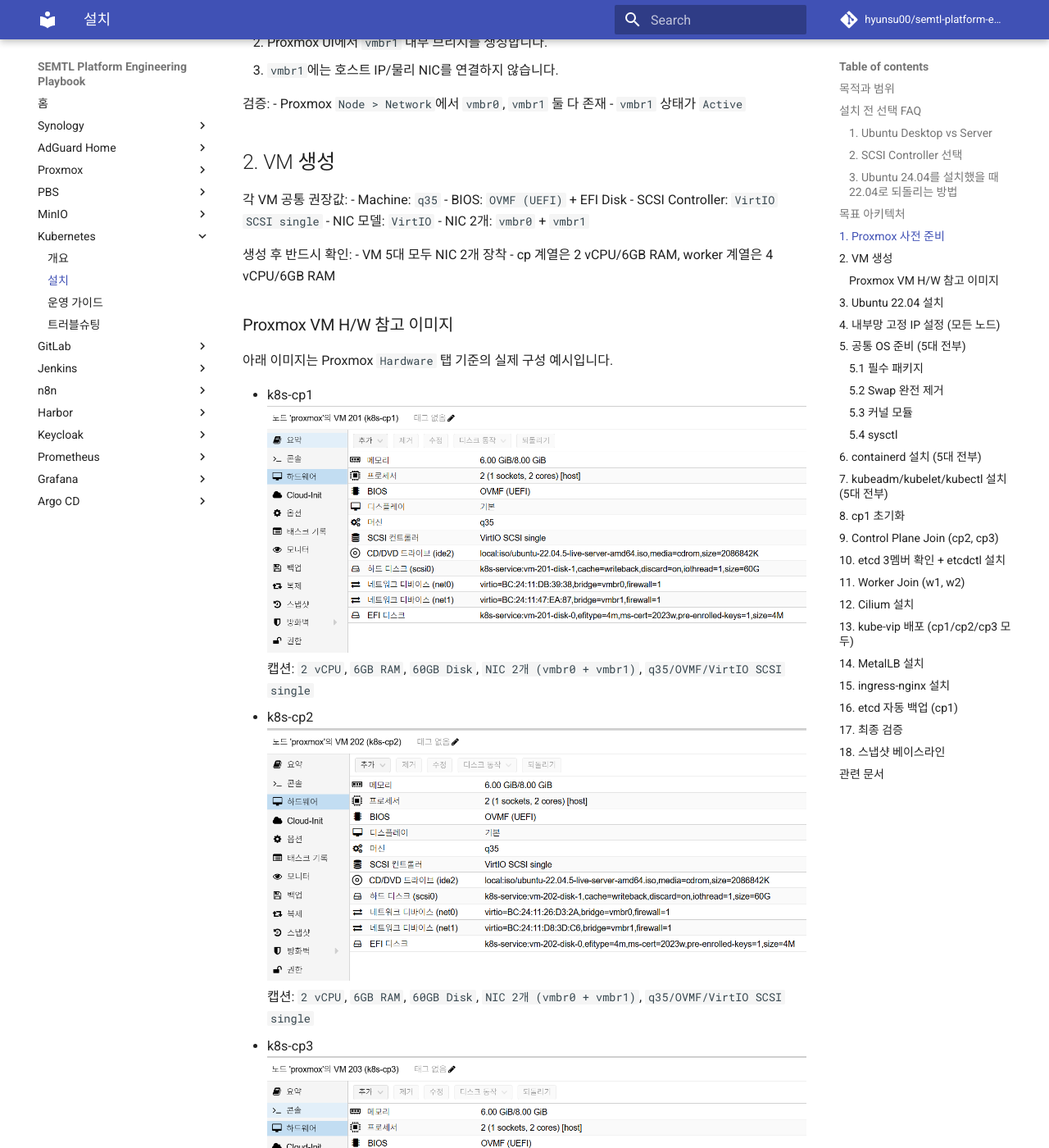
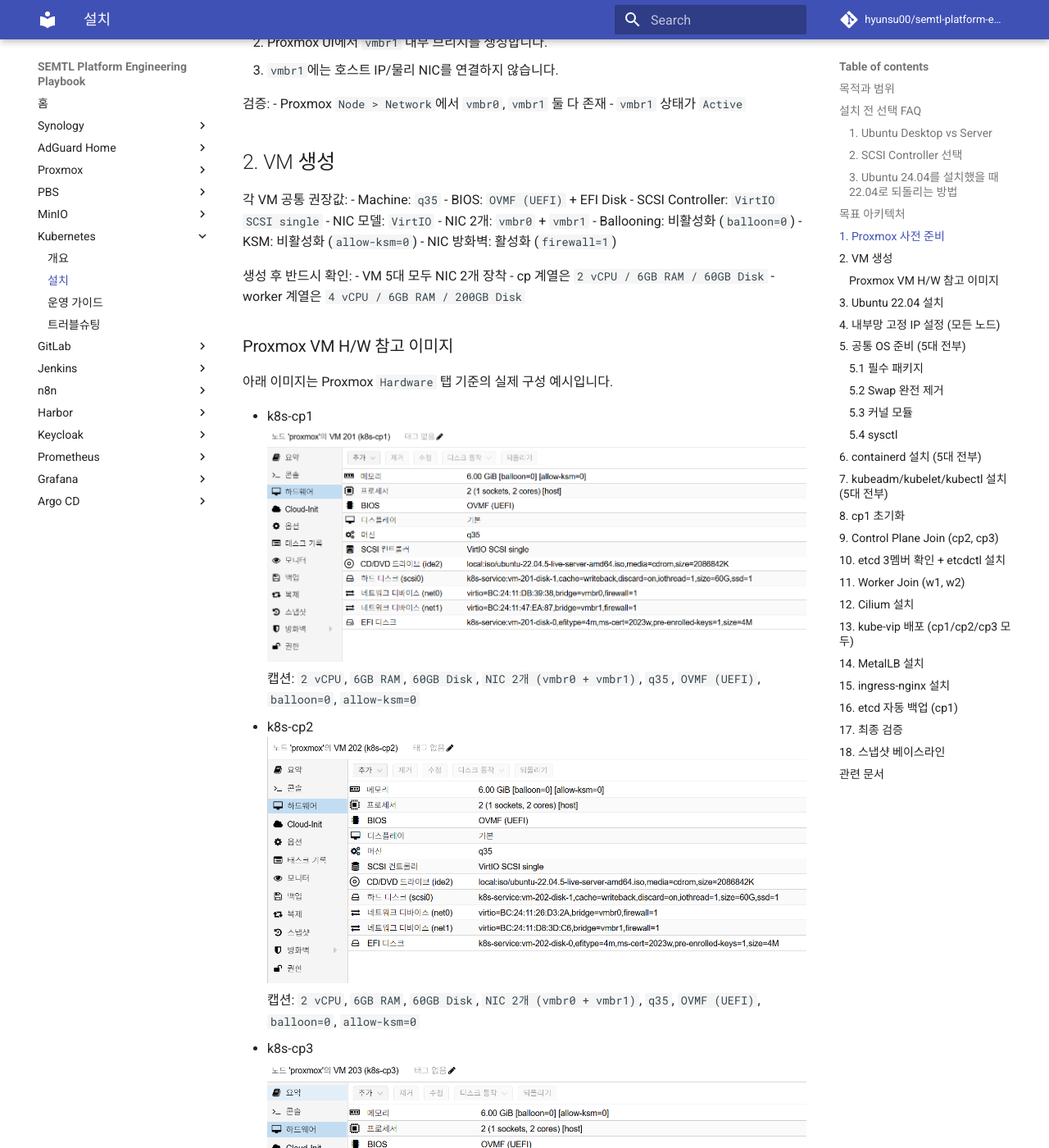
Before and after one commit to hyunsu00/semtl-platform-engineering-playbook, an MkDocs documentation site: the page built from docs/k8s/installation.md, in a window 1280 px wide and 1400 px high, scrolled down 1574 px. Shown: the whole window at 82% size. Built offline with MkDocs 1.6.1 and Material for MkDocs 9.7.7, drawn with Linux system fonts in a browser that asks for light colours; comment, search, counter and statistics services are not loaded; some of the changed text lies outside the part shown.

```diff
--- a/docs/k8s/installation.md
+++ b/docs/k8s/installation.md
@@ -67,29 +67,33 @@
 - SCSI Controller: `VirtIO SCSI single`
 - NIC 모델: `VirtIO`
 - NIC 2개: `vmbr0` + `vmbr1`
+- Ballooning: 비활성화 (`balloon=0`)
+- KSM: 비활성화 (`allow-ksm=0`)
+- NIC 방화벽: 활성화 (`firewall=1`)
 
 생성 후 반드시 확인:
 - VM 5대 모두 NIC 2개 장착
-- cp 계열은 2 vCPU/6GB RAM, worker 계열은 4 vCPU/6GB RAM
+- cp 계열은 `2 vCPU / 6GB RAM / 60GB Disk`
+- worker 계열은 `4 vCPU / 6GB RAM / 200GB Disk`
 
 ### Proxmox VM H/W 참고 이미지
 아래 이미지는 Proxmox `Hardware` 탭 기준의 실제 구성 예시입니다.
 
 - k8s-cp1
   ![Proxmox VM Hardware - k8s-cp1](../assets/images/k8s/proxmox-vm-hw-k8s-cp1.png)
-  캡션: `2 vCPU`, `6GB RAM`, `60GB Disk`, `NIC 2개 (vmbr0 + vmbr1)`, `q35/OVMF/VirtIO SCSI single`
+  캡션: `2 vCPU`, `6GB RAM`, `60GB Disk`, `NIC 2개 (vmbr0 + vmbr1)`, `q35`, `OVMF (UEFI)`, `balloon=0`, `allow-ksm=0`
 - k8s-cp2
   ![Proxmox VM Hardware - k8s-cp2](../assets/images/k8s/proxmox-vm-hw-k8s-cp2.png)
-  캡션: `2 vCPU`, `6GB RAM`, `60GB Disk`, `NIC 2개 (vmbr0 + vmbr1)`, `q35/OVMF/VirtIO SCSI single`
+  캡션: `2 vCPU`, `6GB RAM`, `60GB Disk`, `NIC 2개 (vmbr0 + vmbr1)`, `q35`, `OVMF (UEFI)`, `balloon=0`, `allow-ksm=0`
 - k8s-cp3
   ![Proxmox VM Hardware - k8s-cp3](../assets/images/k8s/proxmox-vm-hw-k8s-cp3.png)
-  캡션: `2 vCPU`, `6GB RAM`, `60GB Disk`, `NIC 2개 (vmbr0 + vmbr1)`, `q35/OVMF/VirtIO SCSI single`
+  캡션: `2 vCPU`, `6GB RAM`, `60GB Disk`, `NIC 2개 (vmbr0 + vmbr1)`, `q35`, `OVMF (UEFI)`, `balloon=0`, `allow-ksm=0`
 - k8s-w1
   ![Proxmox VM Hardware - k8s-w1](../assets/images/k8s/proxmox-vm-hw-k8s-w1.png)
-  캡션: `4 vCPU`, `6GB ~ 12GB RAM`, `200GB Disk`, `NIC 2개 (vmbr0 + vmbr1)`, `q35/OVMF/VirtIO SCSI single`
+  캡션: `4 vCPU`, `6GB RAM`, `200GB Disk`, `NIC 2개 (vmbr0 + vmbr1)`, `q35`, `OVMF (UEFI)`, `balloon=0`, `allow-ksm=0`
 - k8s-w2
   ![Proxmox VM Hardware - k8s-w2](../assets/images/k8s/proxmox-vm-hw-k8s-w2.png)
-  캡션: `4 vCPU`, `6GB ~ 12GB RAM`, `200GB Disk`, `NIC 2개 (vmbr0 + vmbr1)`, `q35/OVMF/VirtIO SCSI single`
+  캡션: `4 vCPU`, `6GB RAM`, `200GB Disk`, `NIC 2개 (vmbr0 + vmbr1)`, `q35`, `OVMF (UEFI)`, `balloon=0`, `allow-ksm=0`
 
 ## 3. Ubuntu 22.04 설치
 모든 VM에서 동일하게 설치합니다.
```
Also changed, not shown: docs/jenkins/installation.md (+2 -1 lines), docs/proxmox/overview.md (+27 -27 lines), docs/assets/images/jenkins/proxmox-vm-hw-jenkins-v1.png, docs/assets/images/k8s/proxmox-vm-hw-k8s-cp1.png, docs/assets/images/k8s/proxmox-vm-hw-k8s-cp2.png, docs/assets/images/k8s/proxmox-vm-hw-k8s-cp3.png, docs/assets/images/k8s/proxmox-vm-hw-k8s-w1.png, docs/assets/images/k8s/proxmox-vm-hw-k8s-w2.png.
